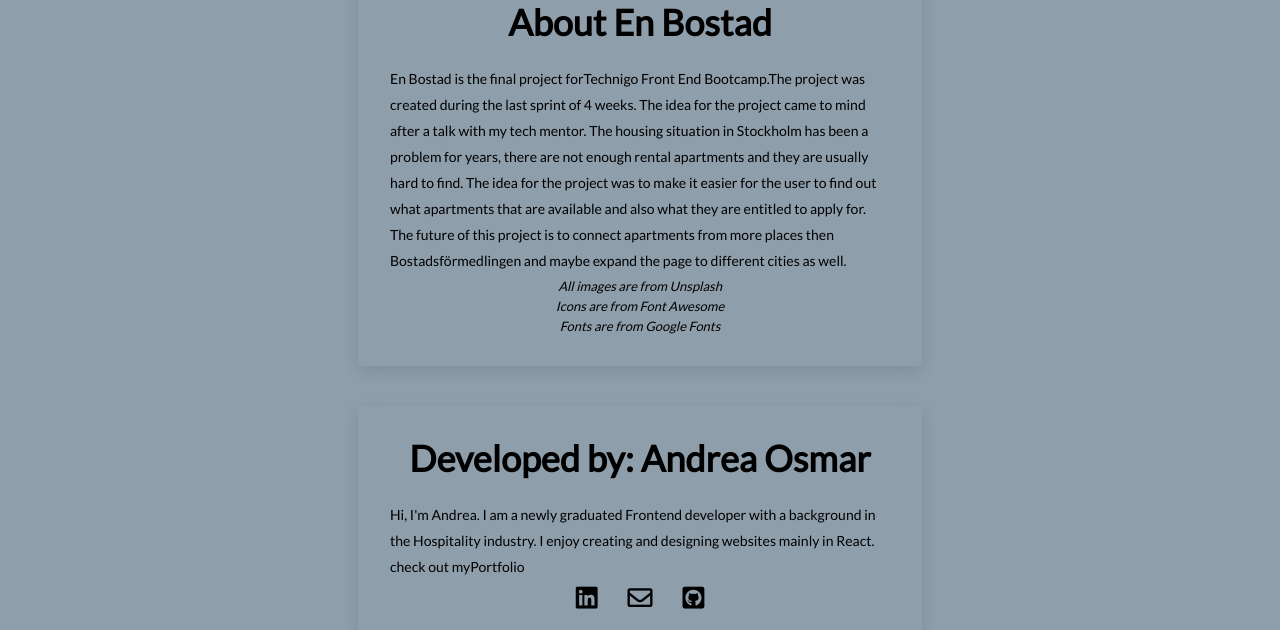
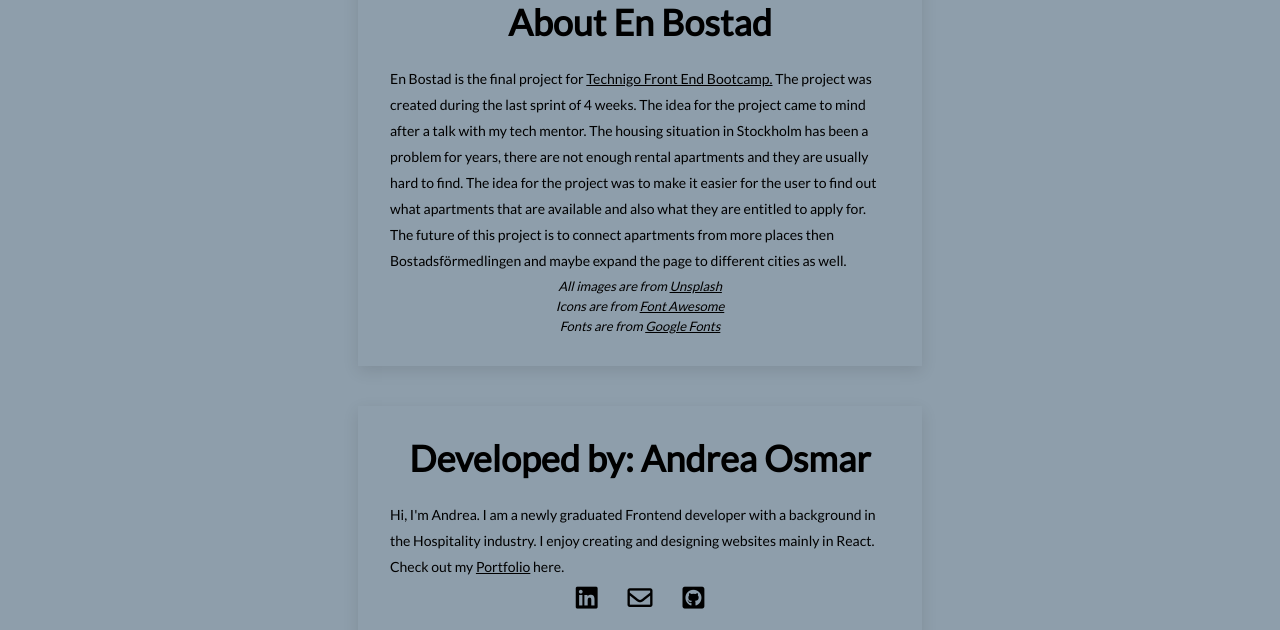
Before and after one commit to Andrea-Osmar/Final-Project-Frontend, a React (Create React App) app: page /info in a window 1280 px wide. Shown: the part 133-763 px from the top of the page. Built offline with nearby package versions, Linux system fonts and the light colour scheme; no server answers; what google-maps-react would draw is missing.

Commit message:
minor changes

```diff
--- a/public/index.html
+++ b/public/index.html
@@ -18,7 +18,7 @@
     />
     <meta
       property="og:image"
-      content="https://cdn.pixabay.com/photo/2013/07/12/12/56/home-146585_960_720.png"
+      content="https://images.unsplash.com/photo-1480074568708-e7b720bb3f09?ixid=MXwxMjA3fDB8MHxzZWFyY2h8NXx8aG91c2V8ZW58MHx8MHw%3D&ixlib=rb-1.2.1&auto=format&fit=crop&w=400&q=60"
     />
     <meta property="og:url" content="https://enbostad.se/" />
     <meta property="og:author" content="Andrea Osmar" />
--- a/src/Pages/Info.js
+++ b/src/Pages/Info.js
@@ -7,14 +7,14 @@ export const Info = () => {
       <div className="info-container">
         <h1 className="info-header">About En Bostad</h1>
         <p className="info-text">
-          En Bostad is the final project for
+          En Bostad is the final project for{' '}
           <a
             href="https://www.technigo.io/"
             target="_blank"
             rel="noopener noreferrer"
           >
             Technigo Front End Bootcamp.
-          </a>
+          </a> {' '}
           The project was created during the last sprint of 4 weeks. The idea
           for the project came to mind after a talk with my tech mentor. The
           housing situation in Stockholm has been a problem for years, there are
@@ -26,13 +26,37 @@ export const Info = () => {
           different cities as well.
         </p>
         <p className="info-details">
-          All images are from <a href="https://unsplash.com/">Unsplash</a>
+          All images are from{' '}
+          <a
+            href="https://unsplash.com/"
+            target="_blank"
+            rel="noopener noreferrer"
+          >
+            {' '}
+            Unsplash
+          </a>
         </p>
         <p className="info-details">
-          Icons are from <a href="https://fontawesome.com/">Font Awesome</a>
+          Icons are from{' '}
+          <a
+            href="https://fontawesome.com/"
+            target="_blank"
+            rel="noopener noreferrer"
+          >
+            {' '}
+            Font Awesome
+          </a>
         </p>
         <p className="info-details">
-          Fonts are from <a href="https://fonts.google.com/">Google Fonts</a>
+          Fonts are from{' '}
+          <a
+            href="https://fonts.google.com/"
+            target="_blank"
+            rel="noopener noreferrer"
+          >
+            {' '}
+            Google Fonts
+          </a>
         </p>
       </div>
 
@@ -41,22 +65,40 @@ export const Info = () => {
         <p className="info-text">
           Hi, I'm Andrea. I am a newly graduated Frontend developer with a
           background in the Hospitality industry. I enjoy creating and designing
-          websites mainly in React. check out my
-          <a href="https://andreaosmar.netlify.app/">Portfolio</a>
+          websites mainly in React. Check out my{' '}
+          <a
+            href="https://andreaosmar.netlify.app/"
+            target="_blank"
+            rel="noopener noreferrer"
+          >
+            Portfolio
+          </a> here.
         </p>
         <div className="info-icons-wrapper">
           <span className="info-icons">
-            <a href="https://www.linkedin.com/in/andrea-osmar-9855b6b1/">
+            <a
+              href="https://www.linkedin.com/in/andrea-osmar-9855b6b1/"
+              target="_blank"
+              rel="noopener noreferrer"
+            >
               <i className="fab fa-linkedin" />
             </a>
           </span>
           <span className="info-icons">
-            <a href="mailto:andrea88@live.se">
+            <a
+              href="mailto:andrea88@live.se"
+              target="_blank"
+              rel="noopener noreferrer"
+            >
               <i className="far fa-envelope" />
             </a>
           </span>
           <span className="info-icons">
-            <a href="https://github.com/Andrea-Osmar">
+            <a
+              href="https://github.com/Andrea-Osmar"
+              target="_blank"
+              rel="noopener noreferrer"
+            >
               <i className="fab fa-github-square" />
             </a>
           </span>
--- a/src/index.css
+++ b/src/index.css
@@ -298,7 +298,7 @@ ul {
 
 .form {
   margin-top: 90px;
-  margin-bottom: -32px;
+  margin-bottom: -3px;
 	height: 400px;
 	width: 350px;
 	padding: 30px;
@@ -369,7 +369,7 @@ input::placeholder {
 	border: none;
   cursor: pointer;
   width: 350px;
-  height: 32px;
+  height: 45px;
   background-color: #616161;
 }
 
@@ -545,7 +545,6 @@ input::placeholder {
 }
 
 .info-container a {
-  text-decoration: none;
   color: #000;
 }
 
```
